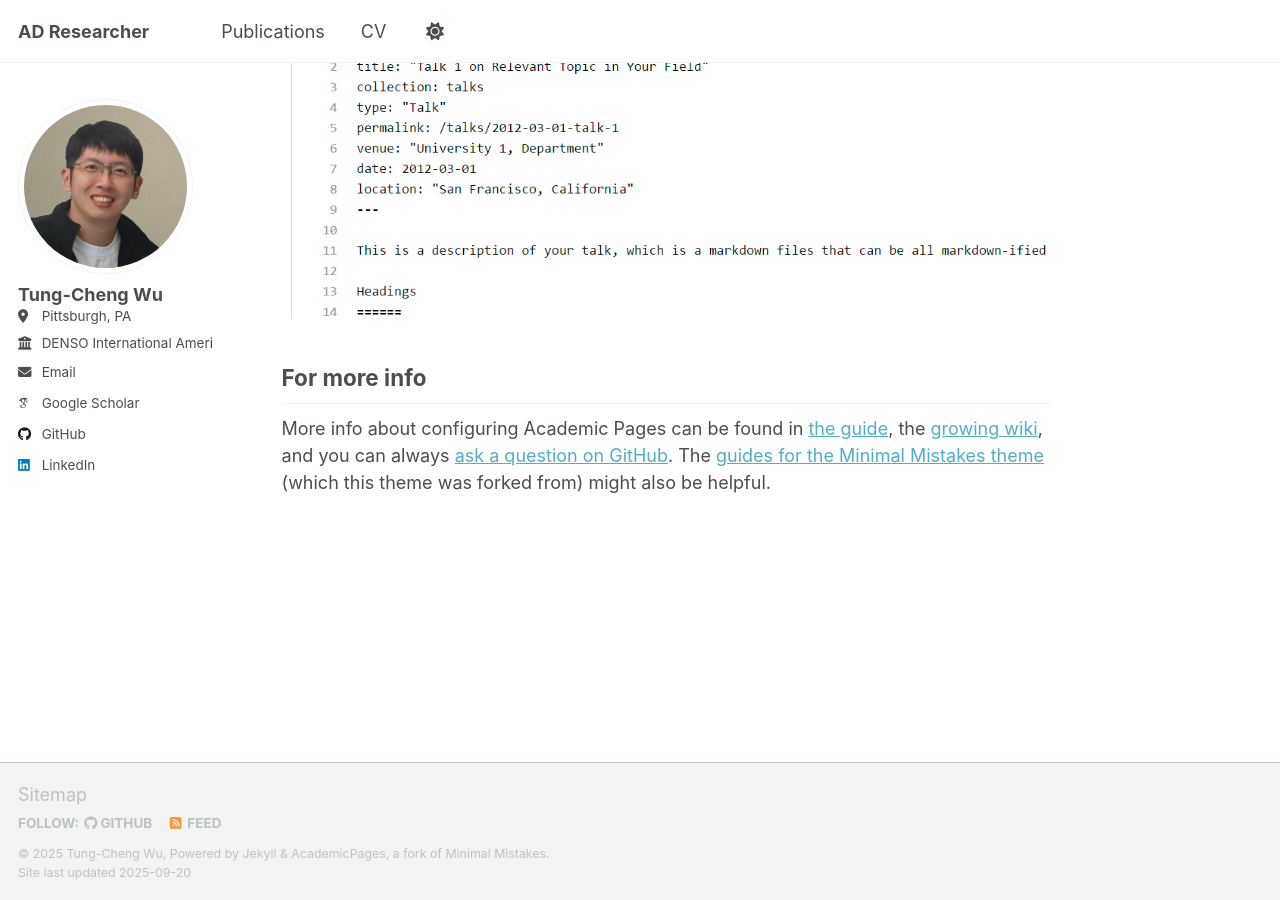
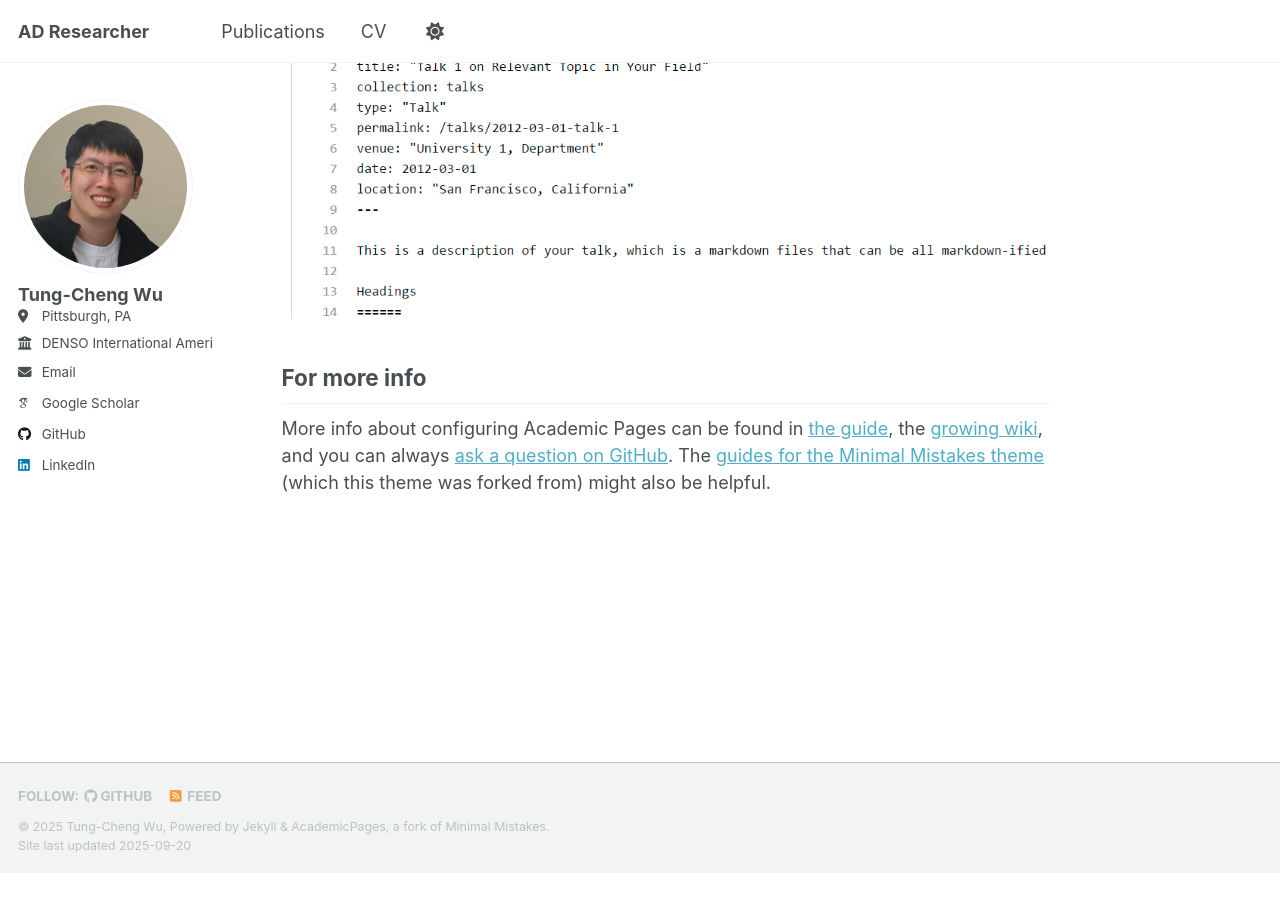
Before and after one commit to ChampDBG/champdbg.github.io, a Jekyll site: the page built from _pages/about.md, in a window 1280 px wide and 900 px high, scrolled down 2880 px. Built offline with Jekyll 4.4.1, drawn with Linux system fonts in a browser that asks for light colours; some web fonts are replaced; a script that is not in the unit is left out; after the commit the page ends 3753 px from its top, so only the background shows below that.

Commit message:
Adjust wesite

```diff
--- a/_includes/footer/custom.html
+++ b/_includes/footer/custom.html
@@ -1,6 +1,6 @@
 <!-- start custom footer snippets -->
 
-<a href="/sitemap/">Sitemap</a>
+<!-- <a href="/sitemap/">Sitemap</a> -->
 
 <!-- Support for MatJax -->
 <script defer src="https://cdnjs.cloudflare.com/polyfill/v3/polyfill.min.js?features=es6"></script>
--- a/_layouts/single.html
+++ b/_layouts/single.html
@@ -47,30 +47,30 @@ layout: default
       <section class="page__content" itemprop="text">
         {{ content }}
 
-        {% if page.citation and page.paperurl and page.slidesurl and page.bibtexurl %}
-          <p style="font-size: smaller">Recommended citation: {{ page.citation }}<br /><a href="{{ page.paperurl }}">Download Paper</a> | <a href="{{ page.slidesurl }}">Download Slides</a> | <a href="{{ page.bibtexurl }}">Download Bibtex</a></p>
-        {% elsif page.citation and page.paperurl and page.slidesurl %}
-          <p style="font-size: smaller">Recommended citation: {{ page.citation }}<br /><a href="{{ page.paperurl }}">Download Paper</a> | <a href="{{ page.slidesurl }}">Download Slides</a></p>
-        {% elsif page.citation and page.paperurl and page.bibtexurl %}
-          <p style="font-size: smaller">Recommended citation: {{ page.citation }}<br /><a href="{{ page.paperurl }}">Download Paper</a> | <a href="{{ page.bibtexurl }}">Download Bibtex</a></p>
-        {% elsif page.citation and page.paperurl %}
-          <p style="font-size: smaller">Recommended citation: {{ page.citation }}<br /><a href="{{ page.paperurl }}">Download Paper</a></p>
-        {% elsif page.citation and page.slidesurl and page.bibtexurl %}
-          <p style="font-size: smaller">Recommended citation: {{ page.citation }}<br /><a href="{{ page.slidesurl }}">Download Slides</a> | <a href="{{ page.bibtexurl }}">Download Bibtex</a></p>
-        {% elsif page.citation and page.slidesurl %}
-          <p style="font-size: smaller">Recommended citation: {{ page.citation }}<br /><a href="{{ page.slidesurl }}">Download Slides</a></p>
+        {% if page.code and page.paperurl and page.slidesurl and page.bibtexurl %}
+          <p style="font-size: smaller"><a href="{{ page.paperurl }}">Paper</a> | <a href="{{ page.slidesurl }}">Slides</a> | <a href="{{ page.bibtexurl }}">Bibtex</a> | <a href="{{ page.code }}">Code</a></p>
+        {% elsif page.code and page.paperurl and page.slidesurl %}
+          <p style="font-size: smaller"><a href="{{ page.paperurl }}">Paper</a> | <a href="{{ page.slidesurl }}">Slides</a> | <a href="{{ page.code }}">Code</a></p>
+        {% elsif page.code and page.paperurl and page.bibtexurl %}
+          <p style="font-size: smaller"><a href="{{ page.paperurl }}">Paper</a> | <a href="{{ page.bibtexurl }}">Bibtex</a> | <a href="{{ page.code }}">Code</a></p>
+        {% elsif page.code and page.paperurl %}
+          <p style="font-size: smaller"><a href="{{ page.paperurl }}">Paper</a> | <a href="{{ page.code }}">Code</a></p>
+        {% elsif page.code and page.slidesurl and page.bibtexurl %}
+          <p style="font-size: smaller"><a href="{{ page.slidesurl }}">Slides</a> | <a href="{{ page.bibtexurl }}">Bibtex</a> | <a href="{{ page.code }}">Code</a></p>
+        {% elsif page.code and page.slidesurl %}
+          <p style="font-size: smaller"><a href="{{ page.slidesurl }}">Slides</a> | <a href="{{ page.code }}">Code</a></p>
         {% elsif page.slidesurl and page.bibtexurl %}
-          <p style="font-size: smaller"><a href="{{ page.slidesurl }}">Download Slides</a> | <a href="{{ page.bibtexurl }}">Download Bibtex</a></p>
+          <p style="font-size: smaller"><a href="{{ page.slidesurl }}">Slides</a> | <a href="{{ page.bibtexurl }}">Bibtex</a></p>
         {% elsif page.paperurl and page.bibtexurl %}
-          <p style="font-size: smaller"><a href="{{ page.paperurl }}">Download Paper</a> | <a href="{{ page.bibtexurl }}">Download Bibtex</a></p>
-        {% elsif page.citation and page.bibtexurl %}
-          <p style="font-size: smaller">Recommended citation: {{ page.citation }}<br /><a href="{{ page.bibtexurl }}">Download Bibtex</a></p>
-        {% elsif page.citation %}
-          <p style="font-size: smaller">Recommended citation: {{ page.citation }}</p>
+          <p style="font-size: smaller"><a href="{{ page.paperurl }}">Paper</a> | <a href="{{ page.bibtexurl }}">Bibtex</a></p>
+        {% elsif page.code and page.bibtexurl %}
+          <p style="font-size: smaller"><a href="{{ page.bibtexurl }}">Bibtex</a> | <a href="{{ page.code }}">Code</a></p>
+        {% elsif page.code %}
+          <p style="font-size: smaller"><a href="{{ page.code }}">Code</a></p>
         {% elsif page.slidesurl %}
-          <p style="font-size: smaller"><a href="{{ page.slidesurl }}">Download Slides</a></p>
+          <p style="font-size: smaller"><a href="{{ page.slidesurl }}">Slides</a></p>
         {% elsif page.bibtexurl %}
-          <p style="font-size: smaller"><a href="{{ page.bibtexurl }}">Download Bibtex</a></p>
+          <p style="font-size: smaller"><a href="{{ page.bibtexurl }}">Bibtex</a></p>
         {% endif %}
 
         {% if page.link %}<div><a href="{{ page.link }}" class="btn">{{ site.data.ui-text[site.locale].ext_link_label | default: "Direct Link" }}</a></div>{% endif %}
--- a/_pages/publications.html
+++ b/_pages/publications.html
@@ -6,7 +6,7 @@ author_profile: true
 ---
 
 {% if site.author.googlescholar %}
-  <div class="wordwrap">You can also find my articles on <a href="{{site.author.googlescholar}}">my Google Scholar profile</a>.</div>
+  <div class="wordwrap">You can also find my articles on my <a href="{{site.author.openreview}}">OpenReveiw</a> or <a href="{{site.author.googlescholar}}">Google Scholar</a> profile.</div>
 {% endif %}
 
 {% include base_path %}
```
Also changed, not shown: _includes/archive-single.html (+21 -21 lines).
